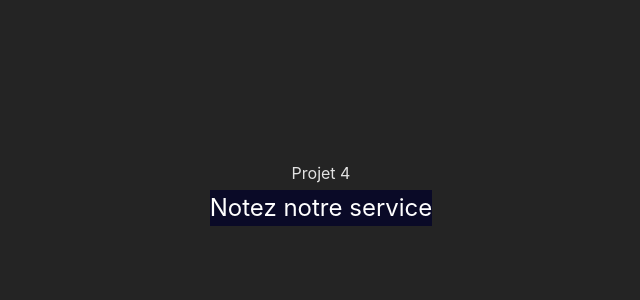
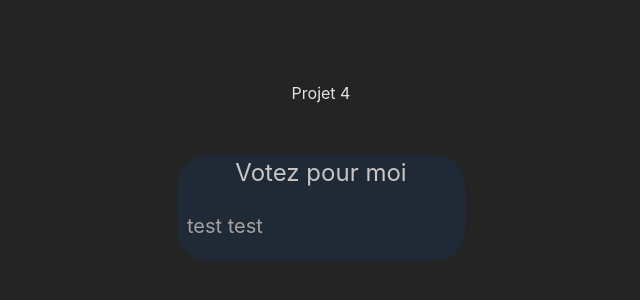
Before and after one commit to HAMADOns/projet4, a React (Vite) app: page / in a window 1280 px wide. Shown: the part 204-504 px from the top of the page, without its empty margins (319-959 px from the left). Built offline with nearby package versions, Linux system fonts and the light colour scheme.

Commit message:
flex container

```diff
--- a/src/App.jsx
+++ b/src/App.jsx
@@ -5,9 +5,12 @@ import "./styles.css";
 const principalContainer = (
   <div
     className="container"
-    style={{ color: "white", backgroundColor: "#0a0a27" }}
+    style={{ color: "#cac6c6", backgroundColor: "#1f2a36" }}
   >
-    Notez notre service
+    Votez pour moi
+    <p className="text" style={{ color: "#a5a1a1" }}>
+      test test
+    </p>
   </div>
 );
 function test() {}
--- a/src/styles.css
+++ b/src/styles.css
@@ -3,5 +3,15 @@
   flex-direction: column;
   text-align: center;
   font-size: 1.5em;
-  margin: 5px;
+  margin: 50px;
+  border-radius: 30px;
+  height: auto;
+  width: 12em;
+  overflow: auto;
 }
+
+.text {
+  display: flex;
+  font-size: 20px;
+  margin-left: 10px;
+}
```
